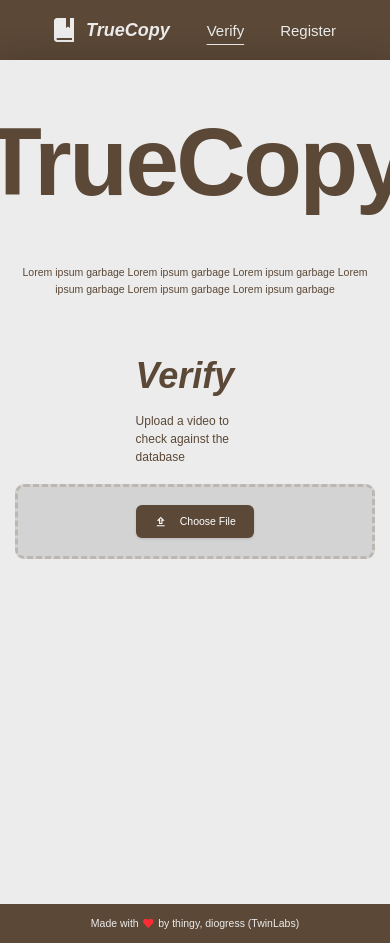
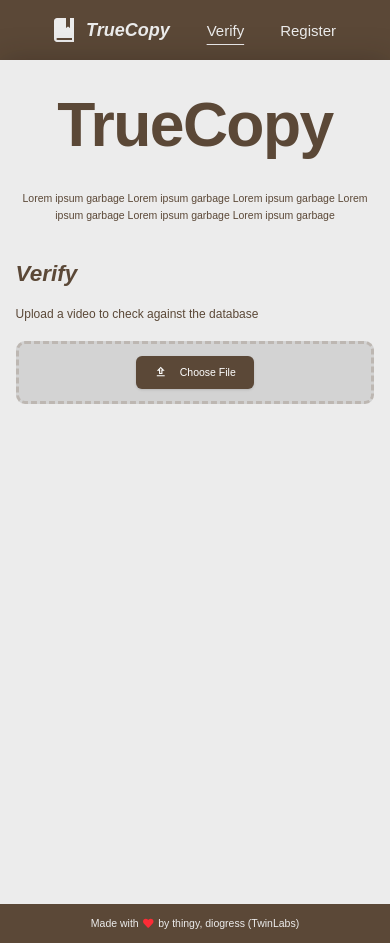
Before and after one commit to TwinLabs-Development/TrueCopy, a React (Vite) app in the folder frontend/: page / in a window 390 px wide. Built offline with nearby package versions, Linux system fonts and the light colour scheme.

Commit message:
fix frontend issues

```diff
--- a/frontend/src/assets/Body.tsx
+++ b/frontend/src/assets/Body.tsx
@@ -43,9 +43,9 @@ type ApiResult = {
 
 function Stat({ label, value }: { label: string; value: string }) {
   return (
-    <div className="flex flex-col items-center rounded-lg bg-beige1 p-4">
+    <div className="flex min-w-0 flex-col items-center rounded-lg bg-beige1 p-4">
       <span className="text-xs text-beige5/80">{label}</span>
-      <span className="text-2xl font-bold text-beige5">{value}</span>
+      <span className="break-all text-center text-xl font-bold text-beige5 sm:text-2xl">{value}</span>
     </div>
   );
 }
@@ -233,10 +233,10 @@ export default function Body({ page, isUploading, setIsUploading }: BodyProps) {
   return (
     <section className="flex flex-col min-h-screen w-full max-w-7xl mx-auto">
       {/* MAIN CONTAINER */}
-      <div className="drop-shadow-glow flex flex-col flex-1 bg-beige1 px-[clamp(1rem,4vw,5rem)] gap-20">
+      <div className="drop-shadow-glow flex flex-col flex-1 bg-beige1 px-[clamp(1rem,4vw,5rem)] pb-16 gap-12 md:gap-20">
         {/* SECTION 1 */}
         <div className="flex flex-col items-center justify-center text-center">
-          <h1 className="py-10 text-[8rem] font-extrabold tracking-tight">
+          <h1 className="py-6 sm:py-10 text-[clamp(3rem,16vw,8rem)] font-extrabold tracking-tight">
             TrueCopy
           </h1>
           <p className="max-w-xl text-sm leading-relaxed text-beige5 sm:text-base">
@@ -245,8 +245,8 @@ export default function Body({ page, isUploading, setIsUploading }: BodyProps) {
         </div>
 
         {/* SECTION 2 */}
-        <div className="flex flex-col px-40 gap-6">
-          <h2 className="text-5xl font-semibold italic">
+        <div className="flex flex-col w-full px-0 sm:px-10 lg:px-40 gap-6">
+          <h2 className="text-3xl sm:text-5xl font-semibold italic">
             {page === "register" ? "Register" : "Verify"}
           </h2>
           <p>
@@ -255,7 +255,7 @@ export default function Body({ page, isUploading, setIsUploading }: BodyProps) {
               : "Upload a video to check against the database"}
           </p>
 
-          <form onSubmit={handleSubmit} className="relative left-1/2 -translate-x-1/2 flex w-[max(30rem,100%)] flex flex-col rounded-xl border-[0.3rem] border-dashed border-gray2 bg-gray1 gap-4 p-6 text-center transition hover:border-gray2/25">
+          <form onSubmit={handleSubmit} className="flex w-full flex-col rounded-xl border-[0.3rem] border-dashed border-gray2 bg-gray1 gap-4 p-4 sm:p-6 text-center transition hover:border-gray2/25">
             <input
               type="file"
               ref={fileInputRef}
```
